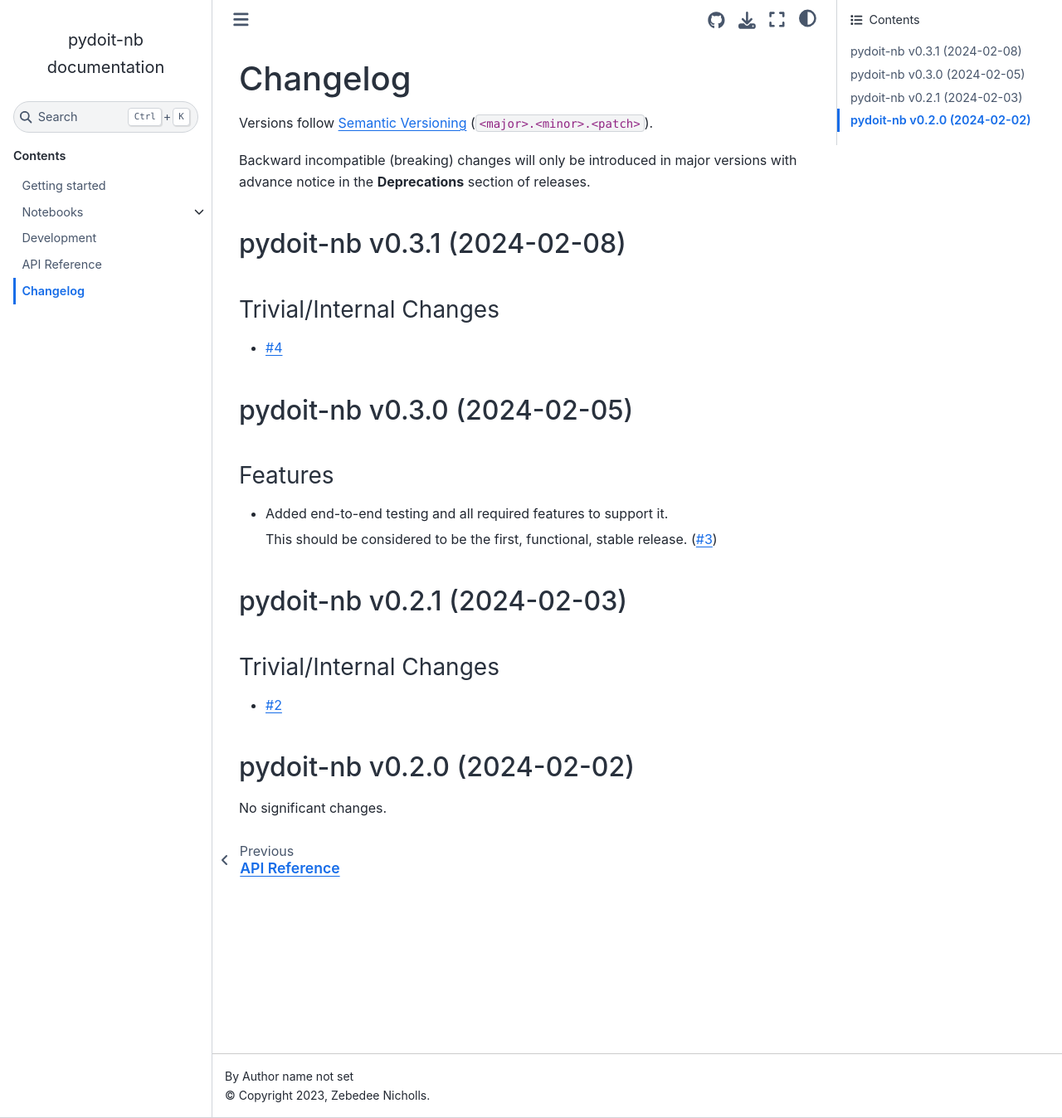
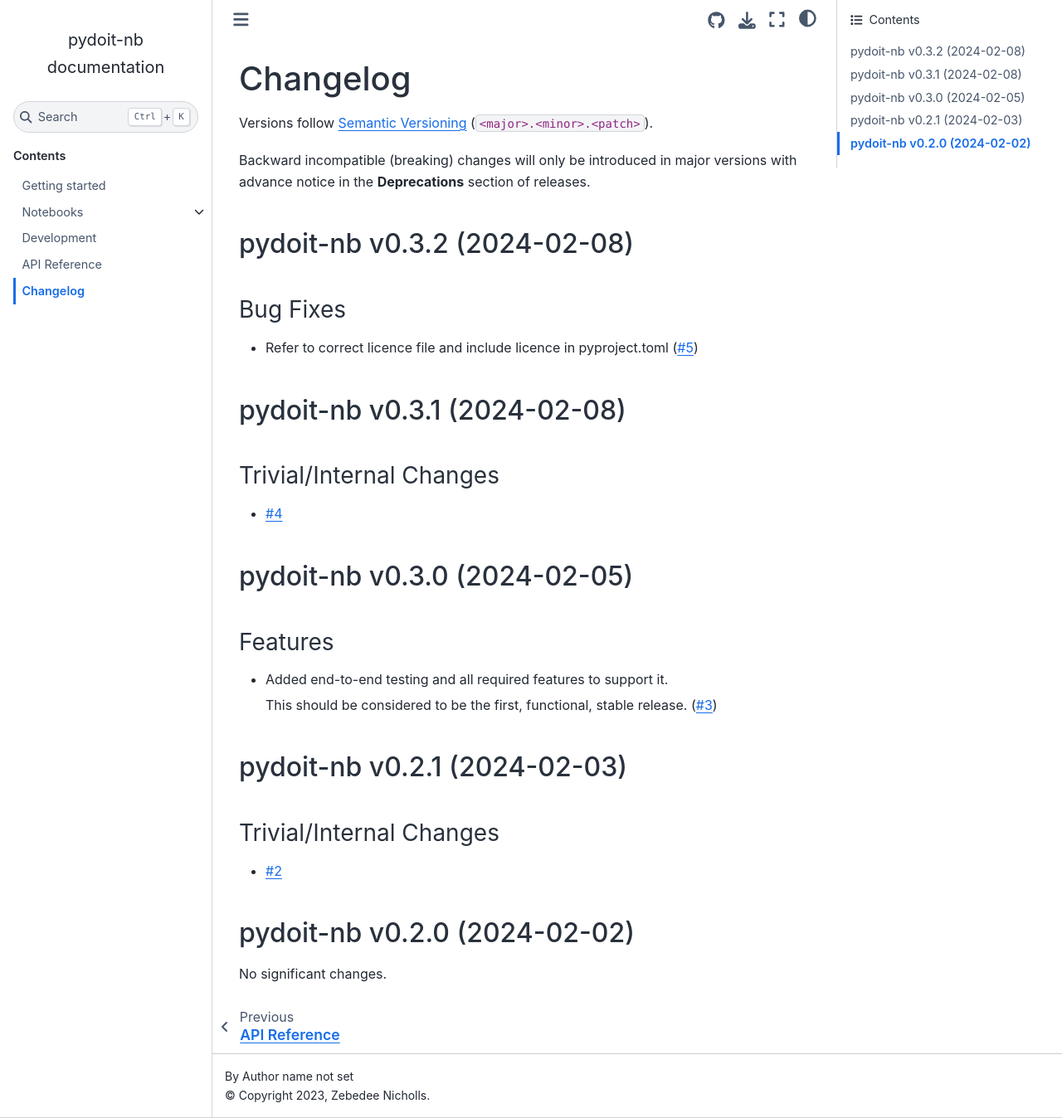
Before and after one commit to znichollscr/pydoit-nb, a Sphinx documentation site: the page built from docs/source/changelog.md, in a window 1280 px wide and 1348 px high. Shown: the whole window at 83% size. Built offline with Sphinx 7.4.7 and the Sphinx Book theme 1.1.4, drawn with Linux system fonts in a browser that asks for light colours; pages that are not in the unit, such as notebooks, are missing from menus.

Commit message:
bump: version 0.3.2a0 -> 0.3.2

```diff
--- a/docs/source/changelog.md
+++ b/docs/source/changelog.md
@@ -18,6 +18,14 @@ of rst and use slightly different categories.
 -->
 
 <!-- towncrier release notes start -->
+
+## pydoit-nb v0.3.2 (2024-02-08)
+
+
+### Bug Fixes
+
+- Refer to correct licence file and include licence in pyproject.toml ([#5](https://github.com/climate-resource/pydoit-nb/pulls/5))
+
 
 ## pydoit-nb v0.3.1 (2024-02-08)
 
--- a/pyproject.toml
+++ b/pyproject.toml
@@ -1,6 +1,6 @@
 [tool.poetry]
 name = "pydoit-nb"
-version = "0.3.2a0"
+version = "0.3.2"
 description = "Library to support combining jupyter notebooks and pydoit."
 authors = ["Zebedee Nicholls <zebedee.nicholls@climate-resource.com>"]
 readme = "README.md"
```
Also changed, not shown: changelog/5.fix.md (deleted, +0 -1 lines).
